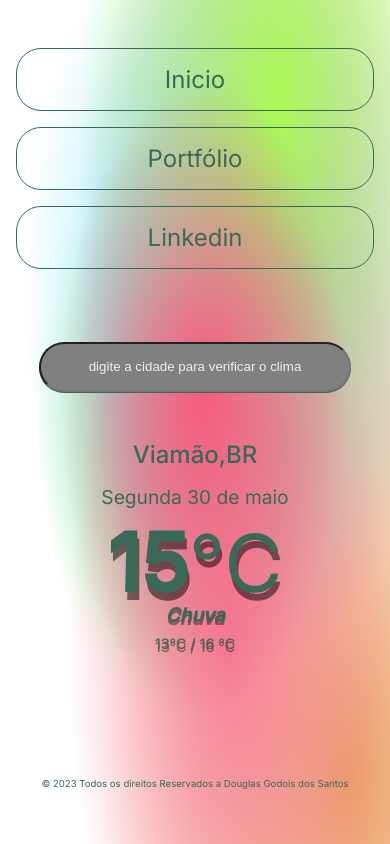
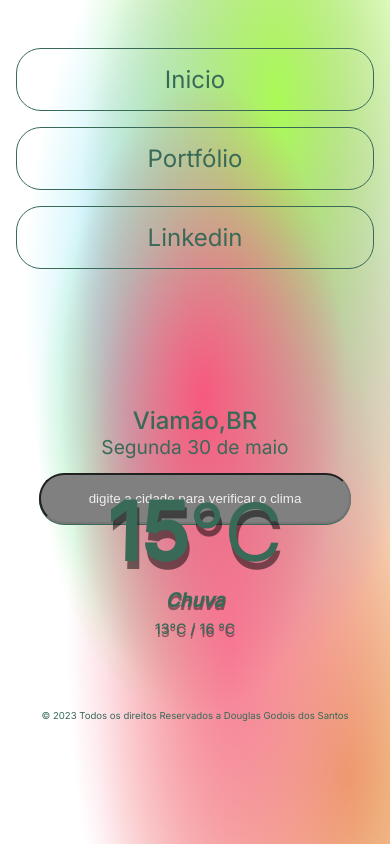
Before and after one commit to gogadgs/Tempo, a plain HTML site: page index.html in a window 390 px wide. Drawn offline with Linux system fonts and the light colour scheme; a web font is replaced by a local one.

Commit message:
atualização responsividade

```diff
--- a/Assets/css/style.css
+++ b/Assets/css/style.css
@@ -183,32 +183,32 @@ footer{
     }
     main  input{
         min-width: 80%;
-        position:relative;
-        bottom:5rem;
+        position:absolute;
+        bottom:19rem;
     }
     .cidade{
         font-size:1.5rem !important;
         position:relative;
-        bottom:3rem;
+        bottom:0;
     }
     .data{
         font-size: 1.2rem !important;
-        bottom:3rem;
+        bottom:1rem;
         position:relative;
     }
     .temperatura{
        position:relative;
-       bottom:4.5rem;
+       bottom:1.5rem;
     }
     .clima{
         font-size: 1.2rem !important;
         position:relative;
-        bottom:7rem;
+        bottom:3rem;
     }
     .maximaEMinima{
         font-size:.9rem! important ;
         position:relative;
-        bottom:8rem;
+        bottom:4rem;
     }
     footer{
         font-size:0.6rem !important;
```
